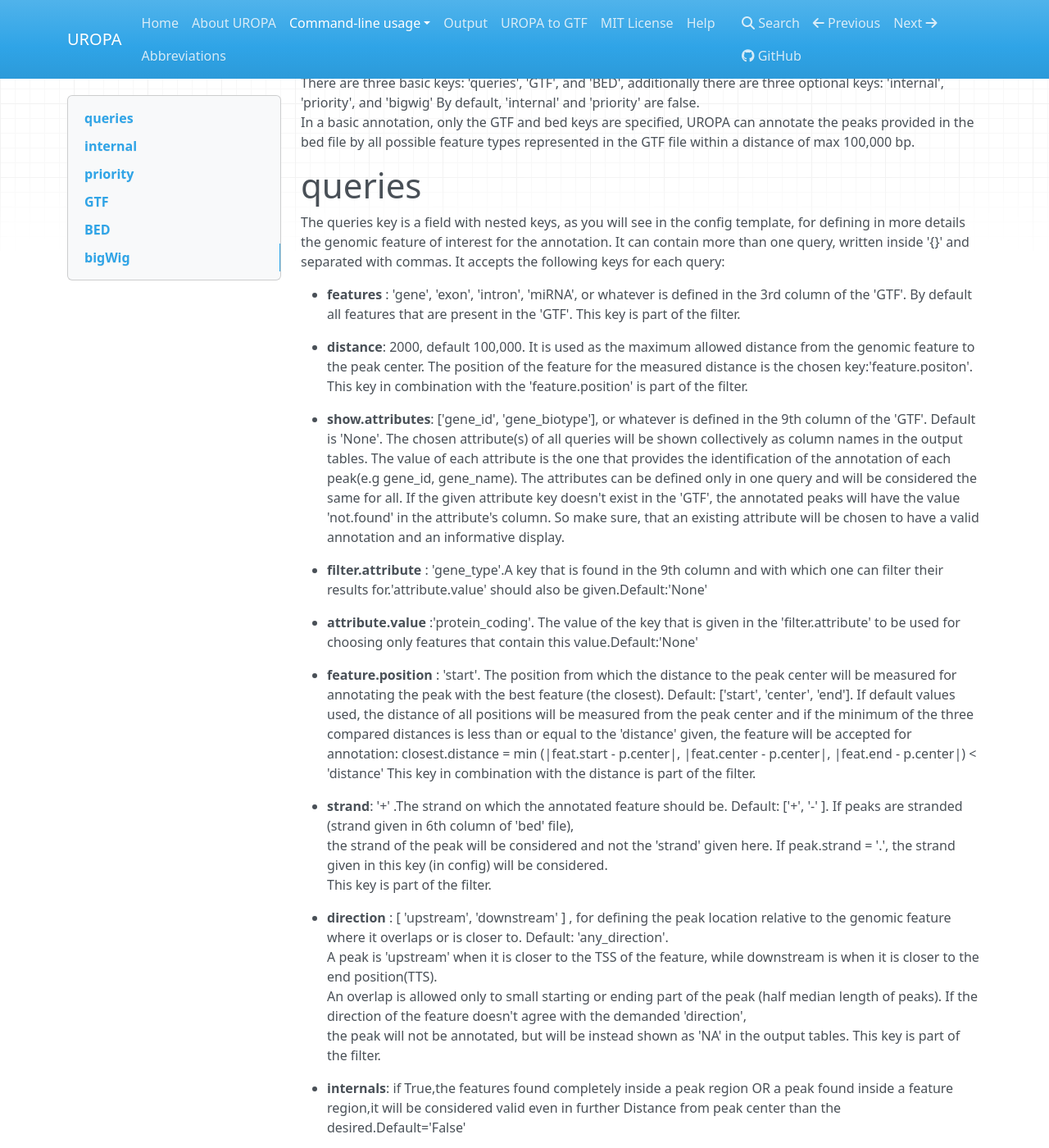
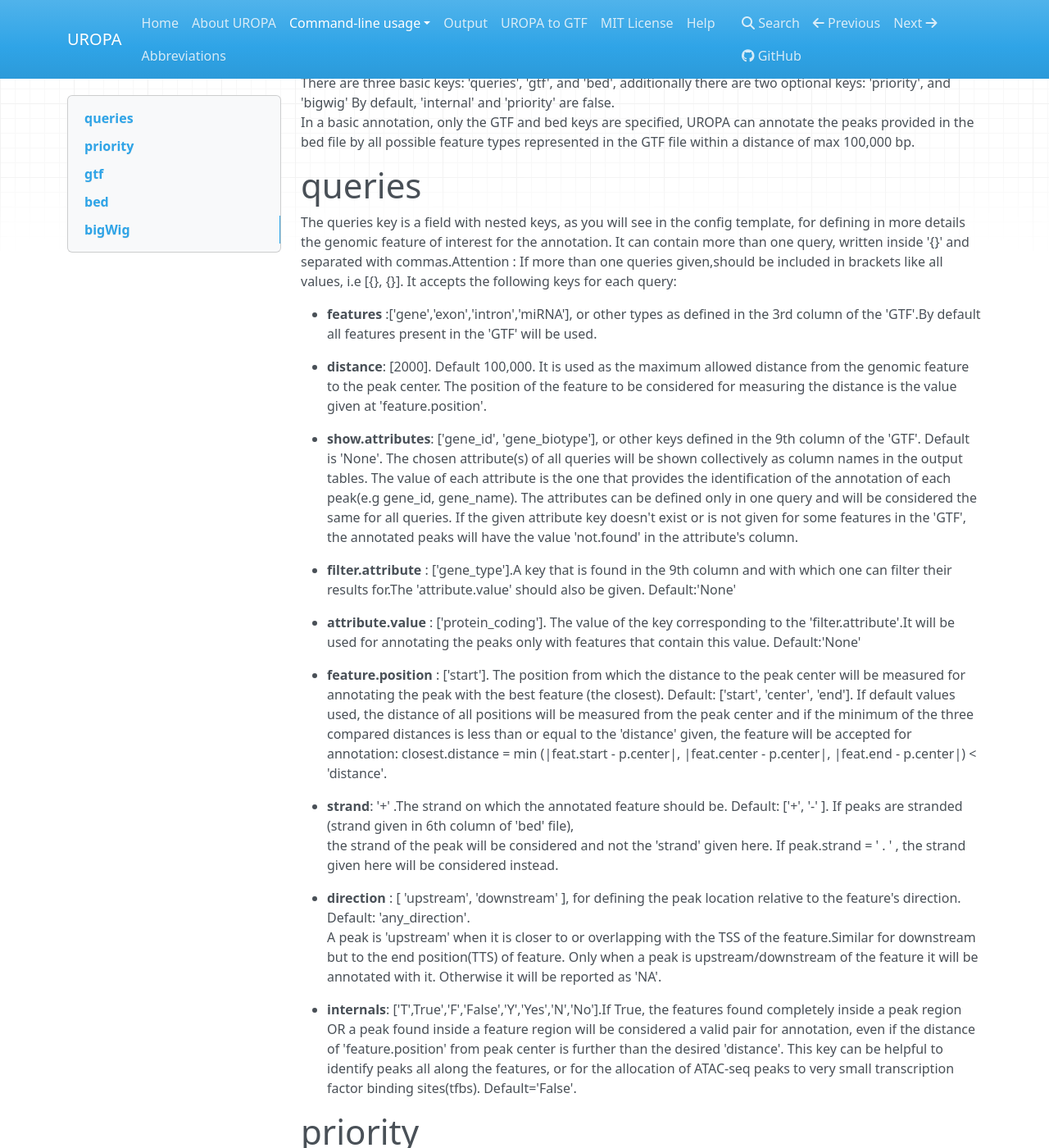
Before and after one commit to loosolab/UROPA, an MkDocs documentation site: the page built from docs/config.md, in a window 1280 px wide and 1400 px high, scrolled down 539 px. Shown: the whole window at 82% size. Built offline with MkDocs 1.6.1, drawn with Linux system fonts in a browser that asks for light colours; nearby versions of some CDN libraries; old or Windows-style settings are respelled for this version of MkDocs; some of the changed text lies outside the part shown.

Commit message:
complete keys description

```diff
--- a/docs/config.md
+++ b/docs/config.md
@@ -4,50 +4,48 @@ For running UROPA, a template of the config file will be provided. The structure
 
 Figure 1: Configuration file example: A config file will be downloaded when UROPA is installed. The fields are empty to be filled in. Please accord further instructions for a proper annotation.
 
-There are three basic keys: 'queries', 'GTF', and 'BED', additionally there are three optional keys: 'internal', 'priority', and 'bigwig'
+There are three basic keys: 'queries', 'gtf', and 'bed', additionally there are two optional keys: 'priority', and 'bigwig'
 By default, 'internal' and 'priority' are false.
 In a basic annotation, only the GTF and bed keys are specified, UROPA can annotate the peaks provided in the bed file by all possible feature types represented in the GTF file within a distance of max 100,000 bp.
+
 #queries
-The queries key is a field with nested keys, as you will see in the config template, for defining in more details the genomic feature of interest for the annotation. It can contain more than one query, written inside '{}' and separated with commas. It accepts the following keys for each query:
+The queries key is a field with nested keys, as you will see in the config template, for defining in more details the genomic feature of interest for the annotation. It can contain more than one query, written inside '{}' and separated with commas.Attention : If more than one queries given,should be included in brackets like all values, i.e [{}, {}].
+It accepts the following keys for each query:
 
-+ **features** : 'gene', 'exon', 'intron', 'miRNA', or whatever is defined in the 3rd column of the 'GTF'. By default all features that are present in the 'GTF'. This key is part of the filter.
++ **features** :['gene','exon','intron','miRNA'], or other types as defined in the 3rd column  of the 'GTF'.By default all features present in the 'GTF' will be used.
 
-+ **distance**: 2000, default 100,000. It is used as the maximum allowed distance from the genomic feature to the peak center. The position of the feature for the measured distance is the chosen key:'feature.positon'. This key in combination with the 'feature.position' is part of the filter.
++ **distance**: [2000]. Default 100,000. It is used as the maximum allowed distance from the genomic feature to the peak center. The position of the feature to be considered for measuring the distance is the value given at 'feature.position'.
 
-+ **show.attributes**: ['gene_id', 'gene_biotype'], or whatever is defined in the 9th column of the 'GTF'. Default is 'None'. The chosen attribute(s) of all queries will be shown collectively as column names in the output tables. The value of each attribute is the one that provides the identification of the annotation of each peak(e.g gene_id, gene_name). The attributes can be defined only in one query and will be considered the same for all. If the given attribute key doesn't exist in the 'GTF', the annotated peaks will have the value 'not.found' in the attribute's column. So make sure, that an existing attribute will be chosen to have a valid annotation and an informative display.
++ **show.attributes**: ['gene_id', 'gene_biotype'], or other keys defined in the 9th column of the 'GTF'. Default is 'None'. The chosen attribute(s) of all queries will be shown collectively as column names in the output tables. The value of each attribute is the one that provides the identification of the annotation of each peak(e.g gene_id, gene_name). The attributes can be defined only in one query and will be considered the same for all queries. If the given attribute key doesn't exist or is not given for some features in the 'GTF', the annotated peaks will have the value 'not.found' in the attribute's column.
 
-+ **filter.attribute** : 'gene_type'.A key that is found in the 9th column and with which one can filter their results for.'attribute.value' should also be given.Default:'None'
++ **filter.attribute** : ['gene_type'].A key that is found in the 9th column and with which one can filter their results for.The 'attribute.value' should also be given. Default:'None'
 
-+ **attribute.value** :'protein_coding'. The value of the key that is given in the 'filter.attribute' to be used for choosing only features that contain this value.Default:'None'
++ **attribute.value** : ['protein_coding']. The value of the key corresponding to the 'filter.attribute'.It will be used for annotating the peaks only with features that contain this value. Default:'None'
 
-+ **feature.position** : 'start'. The position from which the distance to the peak center will be measured for annotating the peak with the best feature (the closest). Default:  ['start', 'center', 'end']. If default values used, the distance of all positions will be measured from the peak center and if the minimum of the three compared distances is less than or equal to the 'distance' given, the feature will be accepted for annotation: closest.distance = min (|feat.start - p.center|, |feat.center - p.center|, |feat.end - p.center|)   < 'distance' This key in combination with the distance is part of the filter.
++ **feature.position** : ['start']. The position from which the distance to the peak center will be measured for annotating the peak with the best feature (the closest). Default:  ['start', 'center', 'end']. If default values used, the distance of all positions will be measured from the peak center and if the minimum of the three compared distances is less than or equal to the 'distance' given, the feature will be accepted for annotation: closest.distance = min (|feat.start - p.center|, |feat.center - p.center|, |feat.end - p.center|)   < 'distance'.
 
 + **strand**: '+' .The strand on which the annotated feature should be. Default: ['+', '-' ]. If peaks are stranded (strand given in 6th column of 'bed' file),
-the strand of the peak will be considered and not the 'strand' given here. If peak.strand = '.', the strand given in this key (in config) will be considered.
-This key is part of the filter.
+the strand of the peak will be considered and not the 'strand' given here. If peak.strand = ' . ' , the strand given here will be considered instead.
 
-+ **direction** : [ 'upstream', 'downstream' ] , for defining the peak location relative to the genomic feature where it overlaps or is closer to. Default: 'any_direction'.
-A peak is 'upstream' when it is closer to the TSS of the feature, while downstream is when it is closer to the end position(TTS).
-An overlap is allowed only to small starting or ending part of the peak (half median length of peaks). If the direction of the feature doesn't agree with the demanded 'direction',
-the peak will not be annotated, but will be instead shown as 'NA' in the output tables. This key is part of the filter.
++ **direction** : [ 'upstream', 'downstream' ], for defining the peak location relative to the feature's direction. Default: 'any_direction'.
+A peak is 'upstream' when it is closer to or overlapping with the TSS of the feature.Similar for downstream but to the end position(TTS) of feature. Only when a peak is upstream/downstream of the feature it will be annotated with it. Otherwise it will be reported as 'NA'.
 
-+ **internals**: if True,the features found completely inside a peak region OR a peak found inside a feature region,it will be considered valid even in further Distance from peak center than the desired.Default='False'
++ **internals**: ['T',True','F','False','Y','Yes','N','No'].If True, the features found completely inside a peak region OR a peak found inside a feature region will be considered a valid pair for annotation, even if  the distance of 'feature.position' from peak center is further than the desired 'distance'. This key can be helpful to identify peaks all along the features, or for the allocation of ATAC-seq peaks to very small transcription factor binding sites(tfbs). Default='False'.
 
-#internal
-The internal key can be 'T', 'True', 'F', 'False', 'Y', 'Yes', 'N', or 'No', default is 'False'. When this key is true, peaks will be annotated for a feature even if the distance is larger as defined in the distance key, but only if the peak is within a feature or a feature within the peak. This can be helpful to identify peaks all across features, or for the allocation of ATAC-seq peaks to very small tfbs.
 
 #priority
-The priority can be 'T', 'True', 'F', 'False', 'Y', 'Yes', 'N', or 'No', default is 'False'. This key is useful when more than one query is defined. If it is defined as 'True',
-a peak can be annotated according to the second query, only if a feature matching to the first query is not found. Analogous for further queries.
-With priority='True', this key is part of the filter. If it is defined as 'False', all given queries are considered equal and any feature matching with any
-of these queries will annotate the peaks. The query that allowed each feature to be selected for annotation will be shown in the last column of the output tables.
-If only one query is provided, the value of 'priority' can be 'True' or 'False', without any difference in the output annotation. Default value is 'False'.
-#GTF
-The GTF file should be of the standard GTF format (9 columns), as described by [Ensembl GTF format](http://www.ensembl.org/info/website/upload/gff.html>). The GTF file acts as annotation database.
-If it is not in the right format, a conversion can be done by UROPA. For more information see [Custom annotation](custom.md)
-#BED
+**priority** : ['T', 'True', 'F', 'False', 'Y', 'Yes', 'N', or 'No'].Default :'False'. This key is useful when more than one query is defined. If 'True',
+a peak can be annotated according to the second query, only if a feature matching to the first query is not found. Respectively for further queries.
+If 'False', all given queries are considered equally and any feature matching with any of these queries will annotate the peaks. The query that allowed each feature to be selected for annotation will be shown in the last column of the output tables. If only one query is provided, the value of 'priority' can be 'True' or 'False', without any difference in the output annotation.
+
+#gtf
+The GTF file should be of the standard GTF format (9 columns), as described by [Ensembl GTF format](http://www.ensembl.org/info/website/upload/gff.html>).
+The GTF file acts as annotation database. If it is not in the right format, a conversion can be done by UROPA. For more information see [Custom annotation](custom.md)
+
+#bed
 The BED file can be any tab-delimited file containing the detected enriched regions from a peak-calling tool (e.g. MACS2, MUSIC, FindPeaks, CisGenome, PeakSeq)
 or any other table with genomic regions of a minimum of 3 columns and complying with the known BED format, as described by [Ensembl Bed format](http://www.ensembl.org/info/website/upload/bed.html).
+
 #bigWig
 A 'bigwig' file is optional and if specified, it gives the advantage of the peak summit, which can give a more precise annotation than the peak center. As shown in the image below,
 sometimes the center (geometric mean) is not the real center of the enriched region. (function 'find_summit', which checks compatibility of bigwig-bed for the 'chr-' prefix
```
